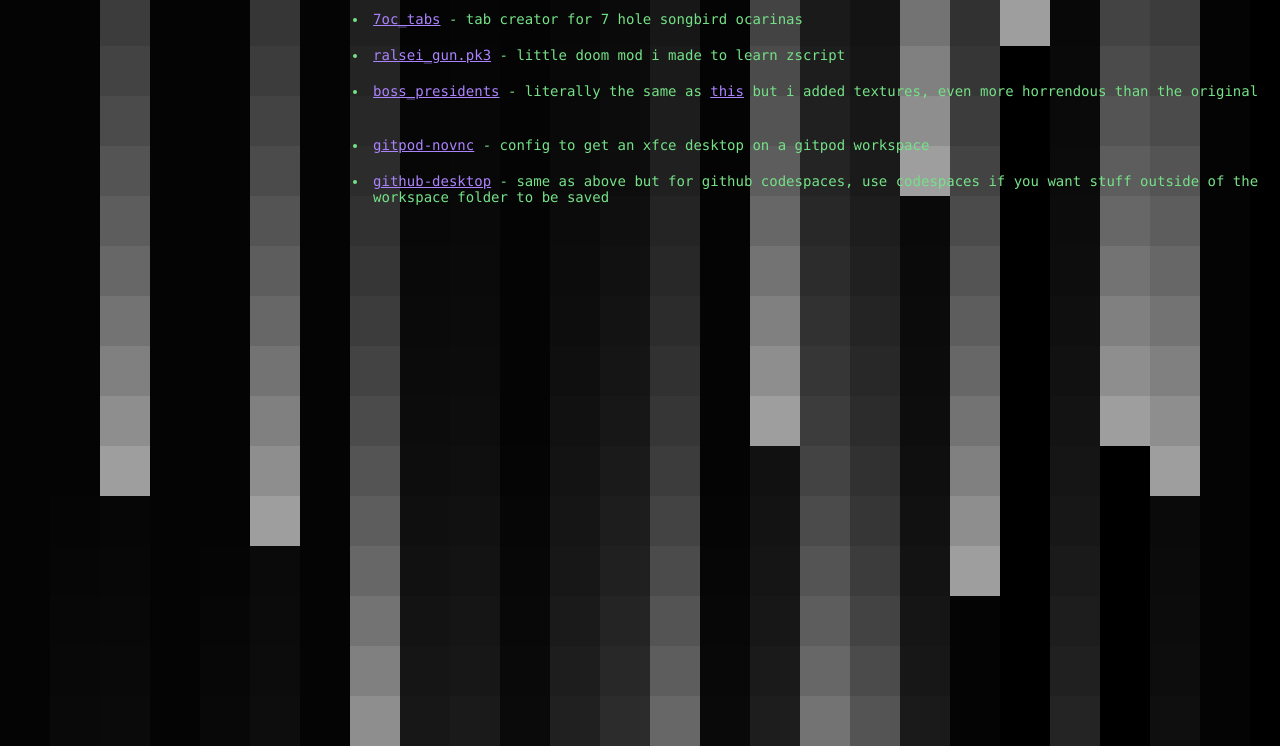
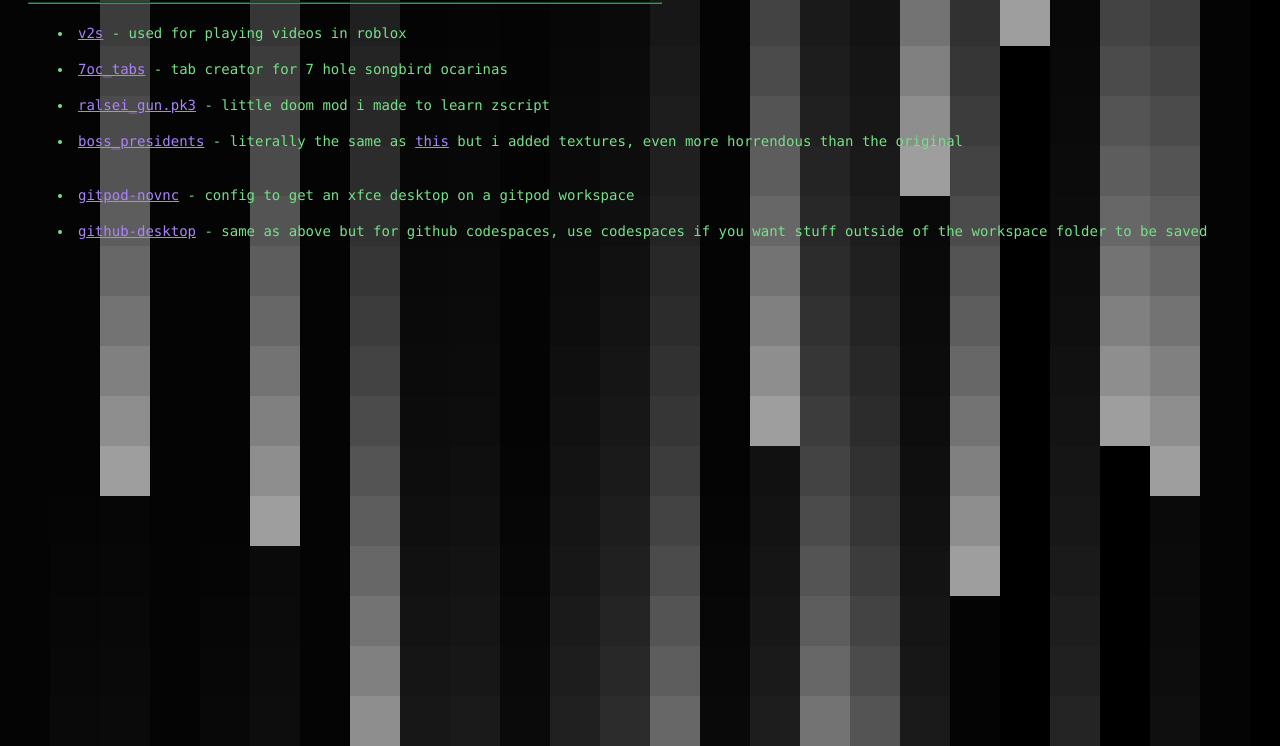
Before and after one commit to MechaXYZ/mechaxyz.github.io, a plain HTML site: page index.html in a window 1280 px wide. Shown: the part 54-800 px from the top of the page. Drawn offline with Linux system fonts and the light colour scheme.

Commit message:
don't use flex for body display

```diff
--- a/stylesheet.css
+++ b/stylesheet.css
@@ -2,7 +2,6 @@ hr {
 	width: 50%;
 	margin-top: 3px;
 	margin-left: 20px;
-	position: absolute;
 	border-color: #2A9E4A;
 	background-color: #2A9E4A;
 }
@@ -30,7 +29,6 @@ a {
 }
 
 body {
-	display: flex;
 	background-color: #000;
 }
 
```
